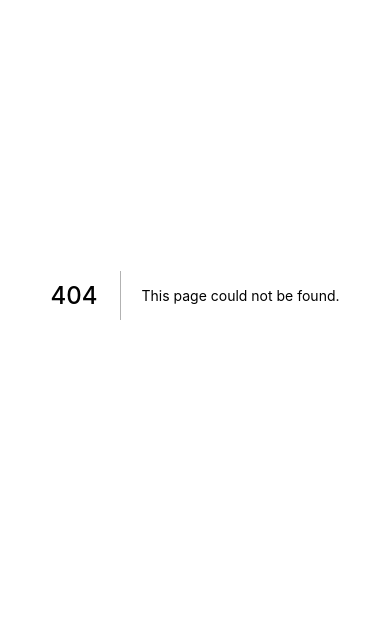
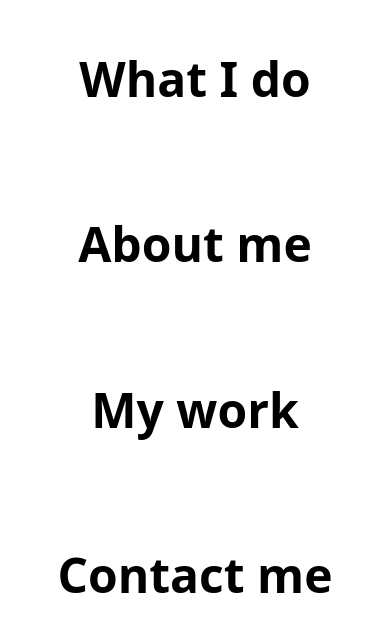
Before and after one commit to ElenaDierickx/Portfolio-Next, a Next.js app: page /components/navbarPopup in a window 390 px wide. Before the commit this address had no page. Shown: the part 127-758 px from the top of the page. Built offline with nearby package versions, Linux system fonts and the light colour scheme.

Commit message:
mobile navbar

```diff
--- a/pages/components/navbar.js
+++ b/pages/components/navbar.js
@@ -1,9 +1,9 @@
 import { FontAwesomeIcon } from "@fortawesome/react-fontawesome";
 import { faBars } from "@fortawesome/free-solid-svg-icons";
 
-export default function Navbar() {
+export default function Navbar(props) {
     return (
-        <div className="w-full h-16 flex flex-row py-4 md:px-10 sm:px-5 px-3 shadow-xl items-center justify-between fixed top-0 backdrop-blur-md">
+        <div className="w-full h-16 flex flex-row py-4 md:px-10 sm:px-5 px-3 shadow-xl items-center justify-between fixed top-0 backdrop-blur-md z-20">
             <a className="font-bold text-2xl text-center transition ease-in-out hover:scale-105 duration-300" href="#home">
                 <h1>Elena Dierickx</h1>
             </a>
@@ -21,7 +21,7 @@ export default function Navbar() {
                     Contact me
                 </a>
             </div>
-            <FontAwesomeIcon className="w-7 h-7 block sm:hidden" icon={faBars} />
+            <FontAwesomeIcon className="w-7 h-7 block sm:hidden" icon={faBars} onClick={props.barsPress} />
         </div>
     );
 }
--- /dev/null
+++ b/pages/components/navbarPopup.js
@@ -0,0 +1,20 @@
+export default function NavbarPopup(props) {
+    return (
+        <div className={"h-full w-full fixed z-10 top-0 left-0 backdrop-blur-md sm:hidden " + props.displayNav}>
+            <div className="relative flex flex-col justify-evenly h-full w-full items-center text-5xl font-semibold ">
+                <a className="transition ease-in-out hover:scale-110 duration-300 mt-16" href="#what-i-do">
+                    What I do
+                </a>
+                <a className="transition ease-in-out hover:scale-110 duration-300" href="#about">
+                    About me
+                </a>
+                <a className="transition ease-in-out hover:scale-110 duration-300" href="#my-work">
+                    My work
+                </a>
+                <a className="transition ease-in-out hover:scale-110 duration-300" href="#contact">
+                    Contact me
+                </a>
+            </div>
+        </div>
+    );
+}
--- a/pages/index.js
+++ b/pages/index.js
@@ -4,8 +4,20 @@ import Navbar from "./components/navbar";
 import { FontAwesomeIcon } from "@fortawesome/react-fontawesome";
 import { faArrowDown } from "@fortawesome/free-solid-svg-icons";
 import ContactButton from "./components/contactButton";
+import NavbarPopup from "./components/navbarPopup";
+import { useState } from "react";
 
 export default function Home() {
+    const [displayNav, setDisplayNav] = useState("hidden");
+
+    function toggleNav() {
+        if (displayNav === "hidden") {
+            setDisplayNav("block");
+        } else {
+            setDisplayNav("hidden");
+        }
+    }
+
     return (
         <div className="h-full w-full ">
             <Head>
@@ -16,7 +28,8 @@ export default function Home() {
 
             <main className="h-full w-full font-inter">
                 <div className="h-full w-full">
-                    <Navbar />
+                    <NavbarPopup displayNav={displayNav} />
+                    <Navbar barsPress={toggleNav} />
                     <div id="home" className="h-[100vh] flex flex-col justify-between bg-pinkblue bg-cover bg-center ">
                         <div className="md:mx-20 mx-10 pt-44">
                             <h2 className="lg:text-8xl lg:w-[54rem] md:w-[40rem] md:text-7xl text-6xl sm:w-[34rem] ">
```
